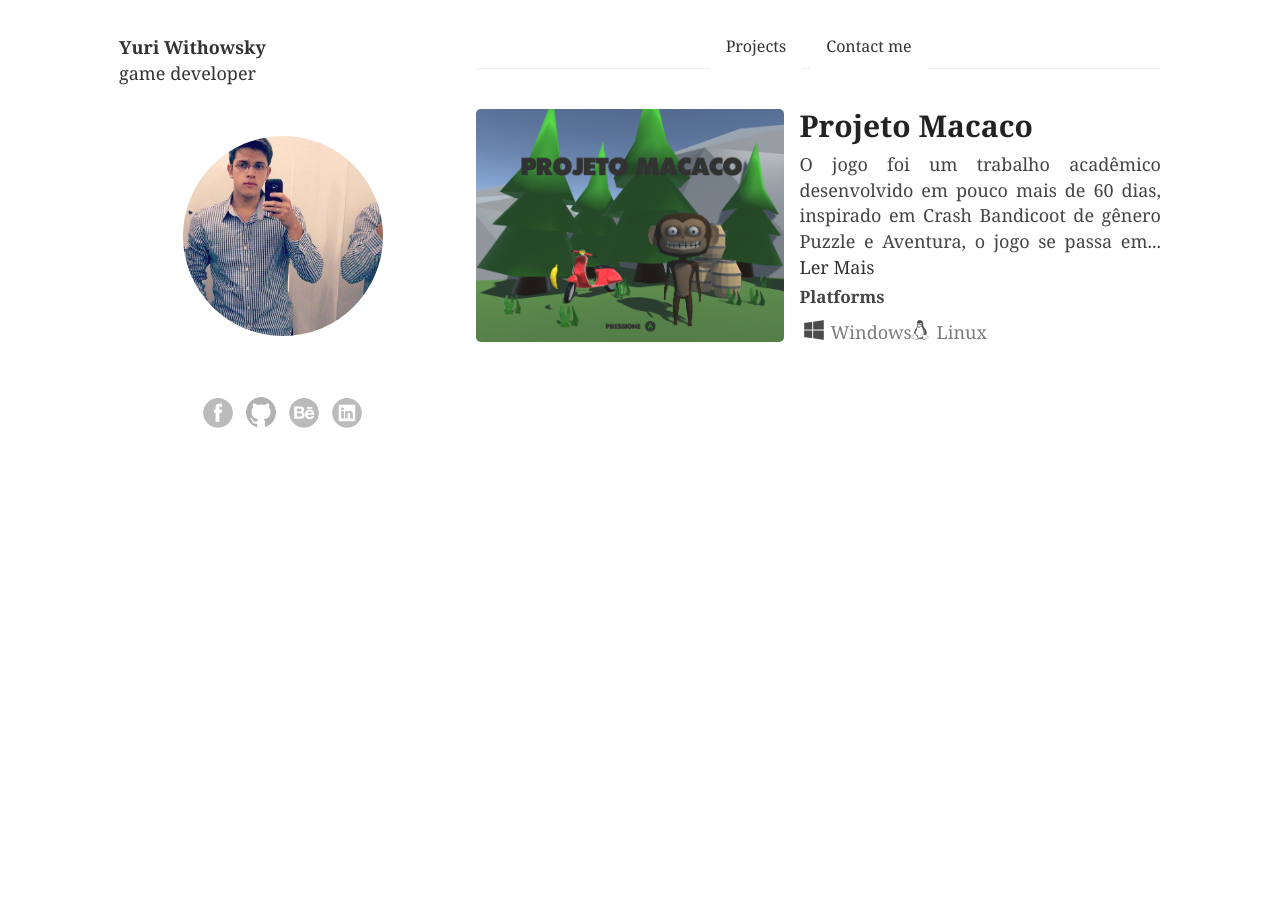
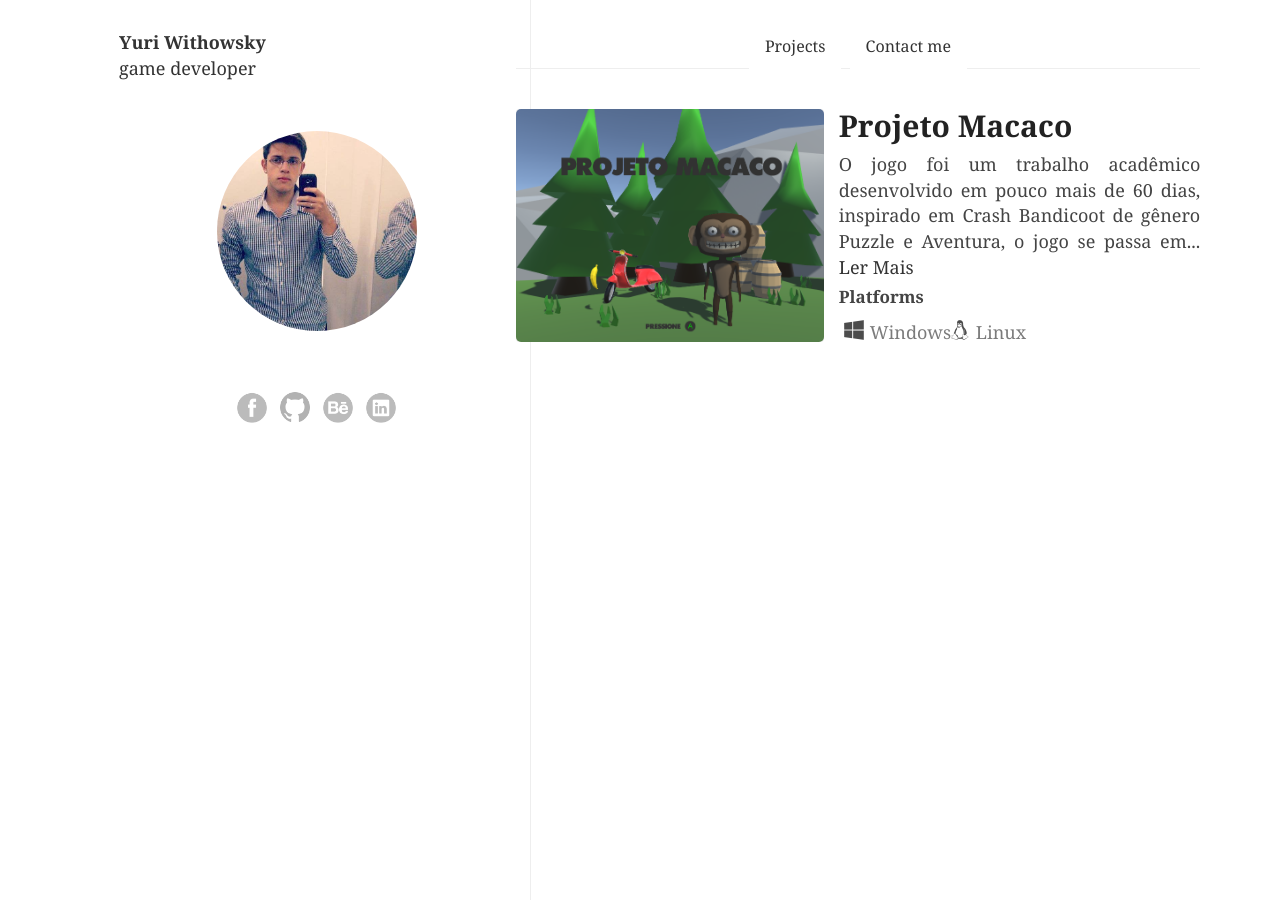
Before and after one commit to yuriwithowsky/yuriwithowsky.github.io, a Jekyll site: the page built from index.html, in a window 1280 px wide. Built offline with Jekyll 4.4.1, drawn with Linux system fonts in a browser that asks for light colours; some web fonts are replaced.

Commit message:
Update head.html

```diff
--- a/_layouts/head.html
+++ b/_layouts/head.html
@@ -15,7 +15,7 @@
 <body>
     <div class="container">
         <div class="row">
-            <div class="col-md-4" class="sidebar">
+            <div class="col-md-4 sidebar">
                 <span class="author-title"><b>Yuri Withowsky</b> game developer</span>
                 <a href="{{site.url}}" class="author-photo">
                     <img src="{{site.url}}/img/picture.jpg" />
@@ -28,7 +28,7 @@
                     {% endfor %}
                 </div>
             </div>
-            <div class="col-md-8" class="content">
+            <div class="col-md-8 content">
                 <div class="container-nav">
                     <ul class="nav-links">
                         {% for nav in site.navigation %}
```
